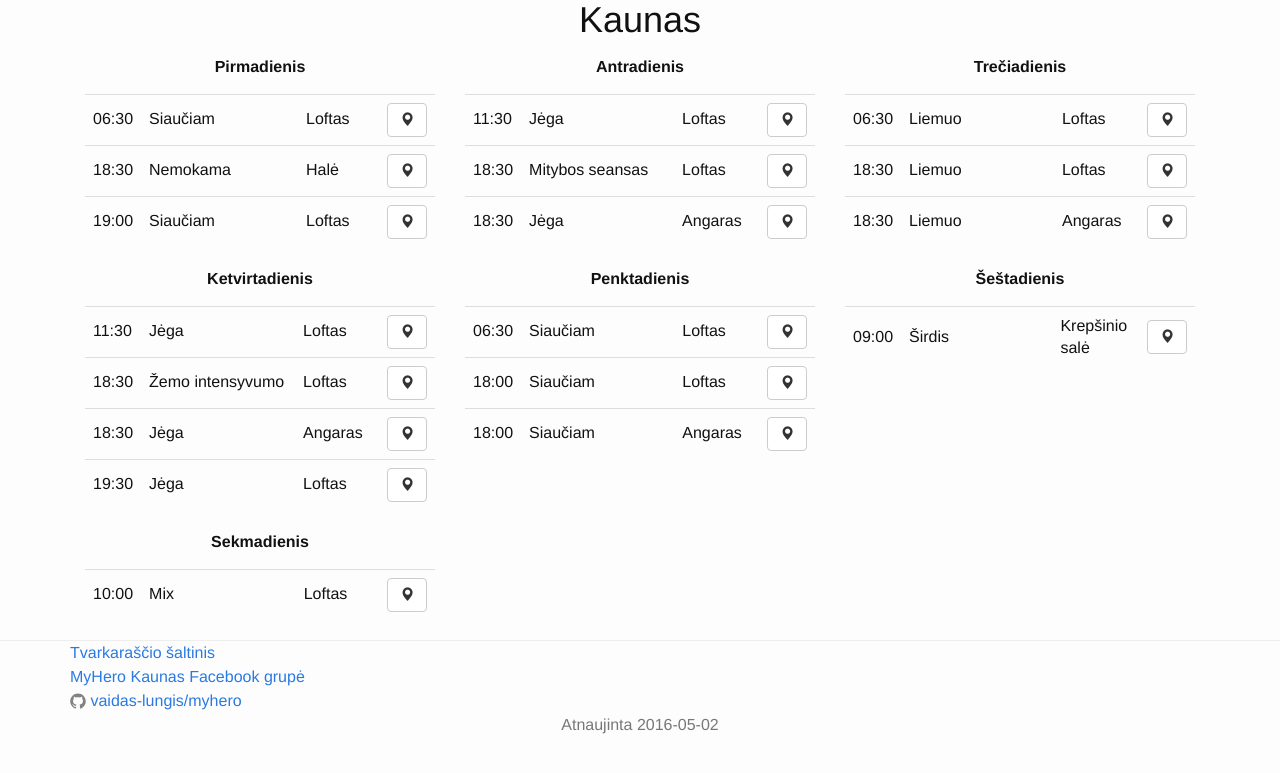
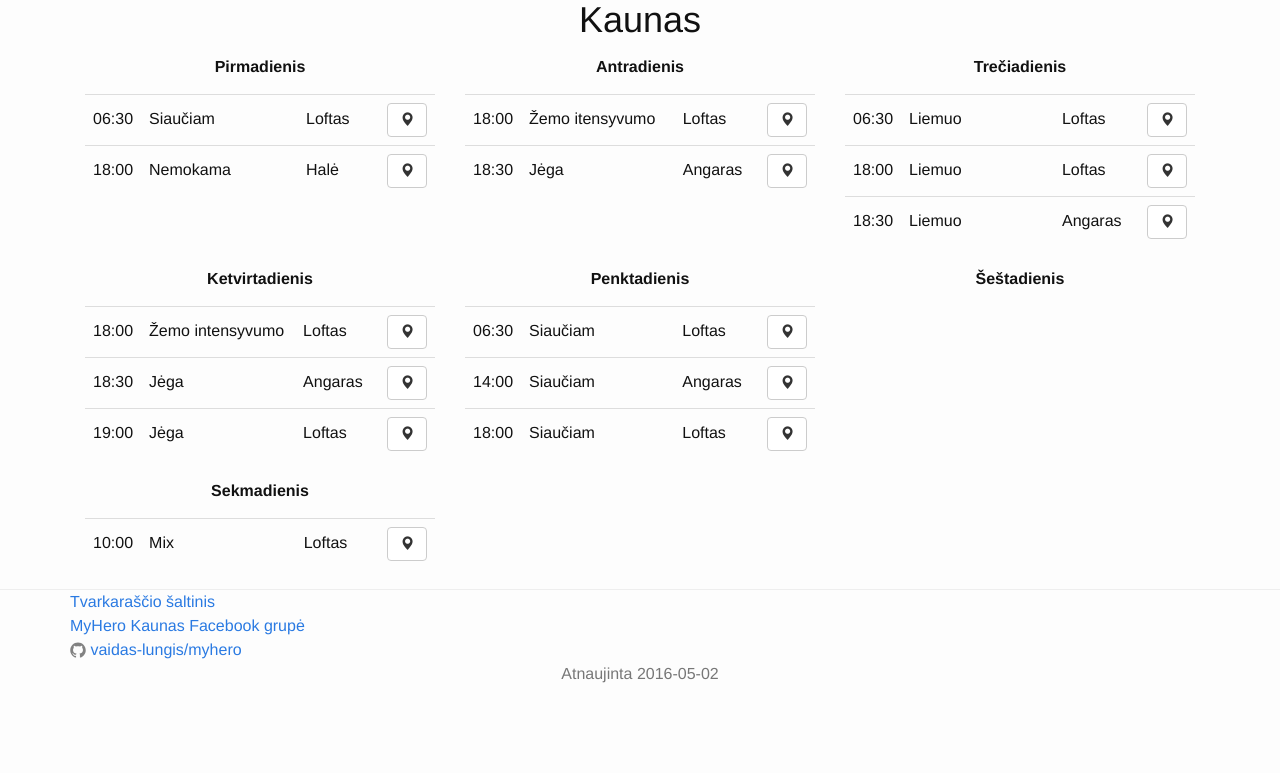
Before and after one commit to vaidas-lungis/myhero, a Jekyll site: the page built from index.html, in a window 1280 px wide. Shown: the top 773 px of the page. Built offline with Jekyll 4.4.1, drawn with Linux system fonts in a browser that asks for light colours; nearby versions of some CDN libraries.

Commit message:
Update schedules for week #17

```diff
--- a/_data/schedules.yml
+++ b/_data/schedules.yml
@@ -7,23 +7,15 @@ Kaunas:
           type: "Siaučiam"
           place: "Loftas"
       -
-          starts_at: "18:30"
+          starts_at: "18:00"
           type: "Nemokama"
           place: "Halė"
-      -
-          starts_at: "19:00"
-          type: "Siaučiam"
-          place: "Loftas"
    -
     day : Antradienis
     events:
       -
-          starts_at: "11:30"
-          type: "Jėga"
-          place: "Loftas"
-      -
-          starts_at: "18:30"
-          type: "Mitybos seansas"
+          starts_at: "18:00"
+          type: "Žemo itensyvumo"
           place: "Loftas"
       -
           starts_at: "18:30"
@@ -37,7 +29,7 @@ Kaunas:
           type: "Liemuo"
           place: "Loftas"
       -
-          starts_at: "18:30"
+          starts_at: "18:00"
           type: "Liemuo"
           place: "Loftas"
       -
@@ -48,11 +40,7 @@ Kaunas:
     day : Ketvirtadienis
     events:
       -
-          starts_at: "11:30"
-          type: "Jėga"
-          place: "Loftas"
-      -
-          starts_at: "18:30"
+          starts_at: "18:00"
           type: "Žemo intensyvumo"
           place: "Loftas"
       -
@@ -60,7 +48,7 @@ Kaunas:
           type: "Jėga"
           place: "Angaras"
       -
-          starts_at: "19:30"
+          starts_at: "19:00"
           type: "Jėga"
           place: "Loftas"
    -
@@ -71,20 +59,17 @@ Kaunas:
           type: "Siaučiam"
           place: "Loftas"
       -
+          starts_at: "14:00"
+          type: "Siaučiam"
+          place: "Angaras"
+      -
           starts_at: "18:00"
           type: "Siaučiam"
           place: "Loftas"
-      -
-          starts_at: "18:00"
-          type: "Siaučiam"
-          place: "Angaras"
    -
     day : Šeštadienis
     events:
-      -
-          starts_at: "09:00"
-          type: "Širdis"
-          place: "Krepšinio salė"
+
    -
     day : Sekmadienis
     events:
--- a/_includes/footer.html
+++ b/_includes/footer.html
@@ -1,7 +1,7 @@
 <div class="footer">
     <hr>
     <div class="container">
-        <a href="https://www.facebook.com/photo.php?fbid=10205897070094900&set=gm.1010298599061099&type=3">
+        <a href="https://www.facebook.com/photo.php?fbid=10206293030630813&set=gm.1014416685315957&type=3&theater">
             Tvarkaraščio šaltinis
         </a>
         <div><a href="https://www.facebook.com/groups/840021722755455/">MyHero Kaunas Facebook grupė</a></div>
```
